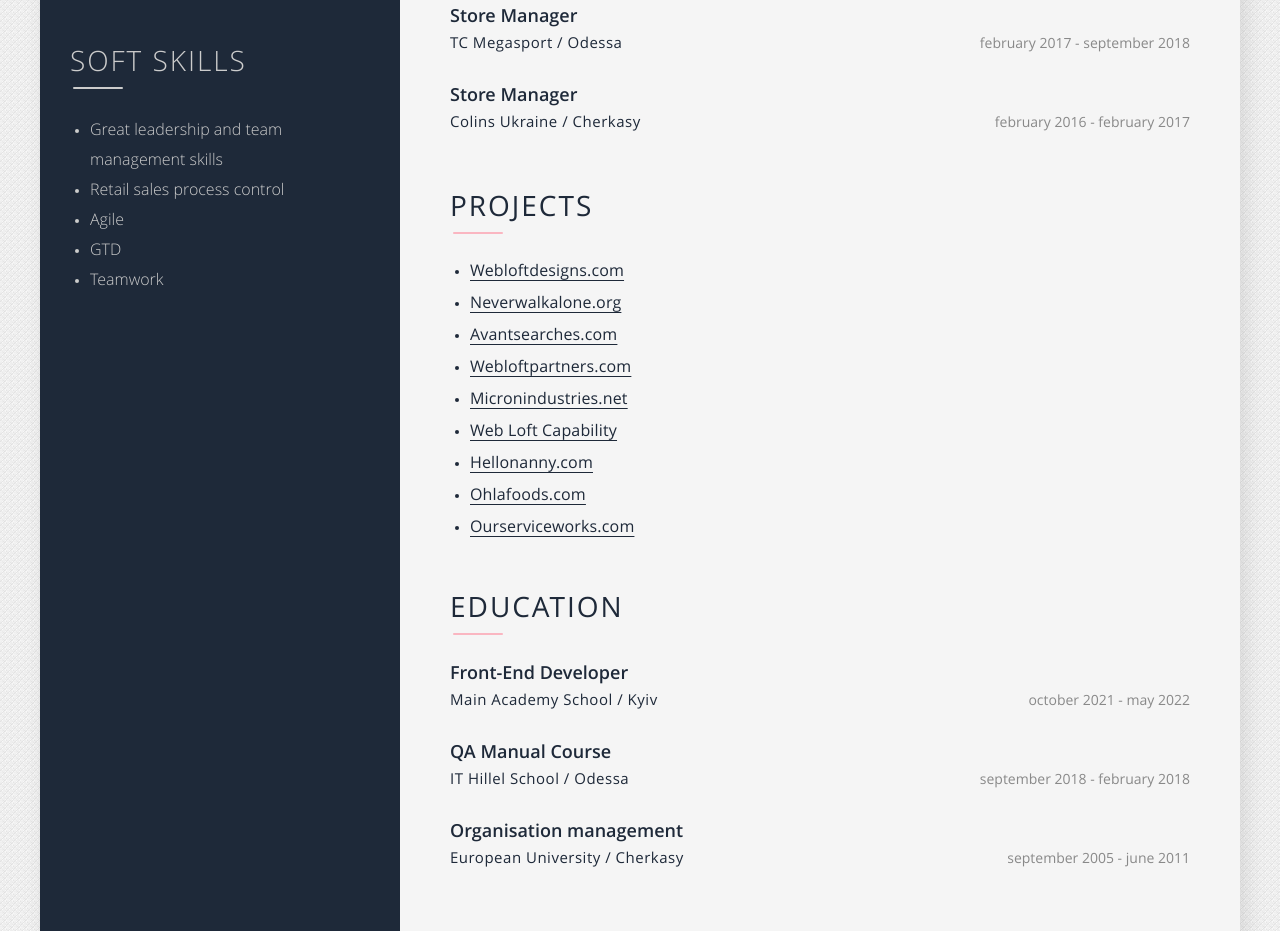
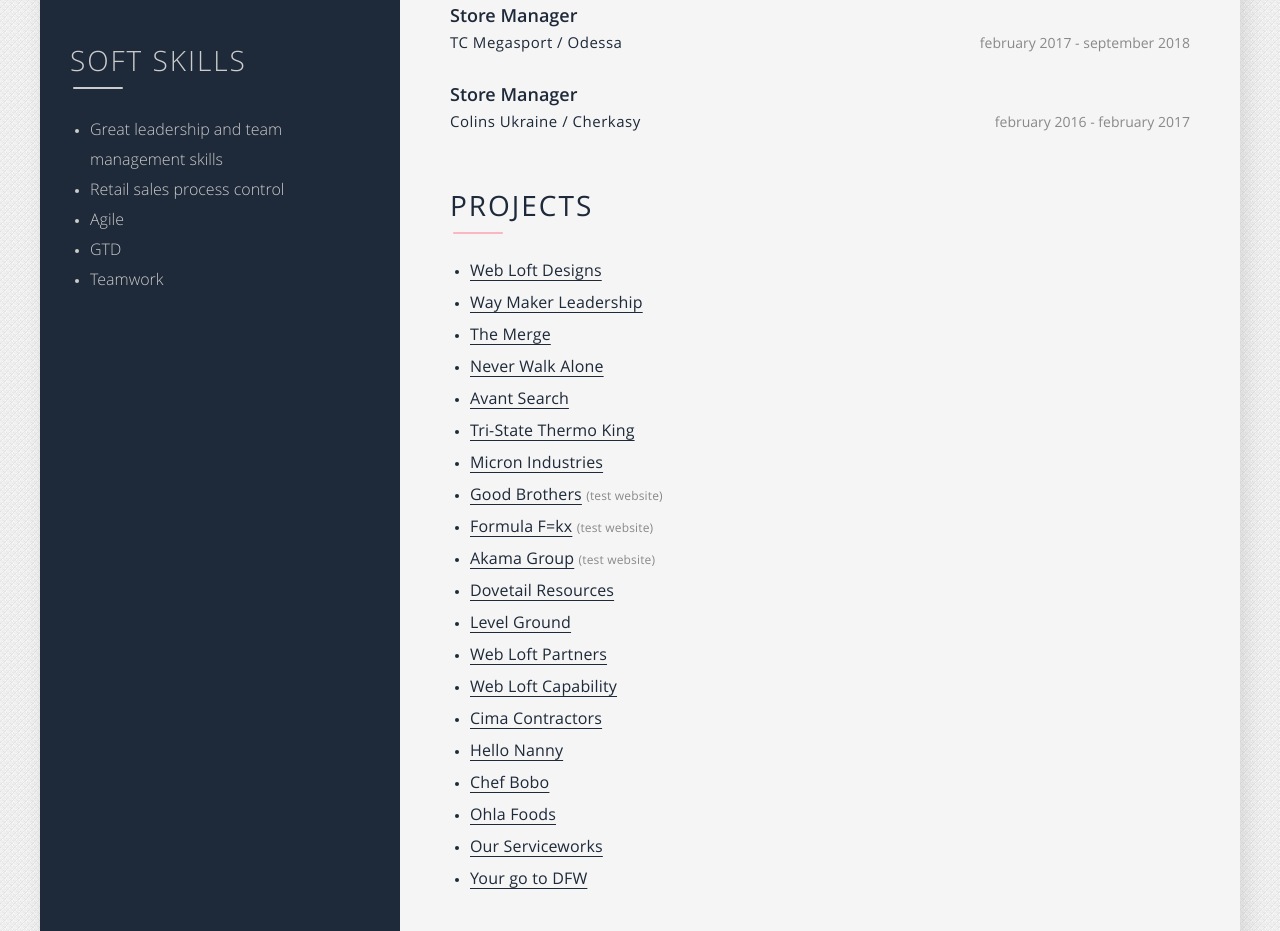
Before and after one commit to ArinaMorskaya/ArinaMorskaya.github.io, a plain HTML site: page CV/index.html in a window 1280 px wide. Shown: the part 1252-2183 px from the top of the page. Drawn offline with Linux system fonts and the light colour scheme.

Commit message:
Update index.html

```diff
--- a/CV/index.html
+++ b/CV/index.html
@@ -22,7 +22,7 @@
 					<img class="header__image" src="img/foto.jpeg" alt="">
 				</div>
 				<div class="header__description">
-					<p>Hello! I am a front-end developer with 1.5 years of commercial development experience. I can
+					<p>Hello! I am a front-end developer with 2 years of commercial development experience. I can
 						contribute to a highly collaborative work environment and find solutions to complex problems.
 						I am looking for a job in a Company that will benefit from my experience and where I can
 						continue my development.</p>
@@ -91,24 +91,26 @@
 				<div>
 					<h2 class="title">Projects</h2>
 					<ul class="content__list">
-						<li><a href="https://www.webloftdesigns.com/" class="content__link" target="_blank">Webloftdesigns.com</a>
-						</li>
-						<li><a href="https://neverwalkalone.org/" class="content__link" target="_blank">Neverwalkalone.org</a>
-						</li>
-						<li><a href="https://avantsearches.com/" class="content__link"
-						       target="_blank">Avantsearches.com</a></li>
-						<li><a href="https://webloftpartners.com/" class="content__link" target="_blank">Webloftpartners.com</a>
-						</li>
-						<li><a href="https://micronindustries.net/" class="content__link" target="_blank">Micronindustries.net</a>
-						</li>
-						<li><a href="https://wldwldcddev.wpengine.com/" class="content__link" target="_blank">Web Loft
-							Capability</a></li>
-						<li><a href="https://hellonanny.com/" class="content__link" target="_blank">Hellonanny.com</a>
-						</li>
-						<li><a href="https://ohlafoods.com/" class="content__link" target="_blank">Ohlafoods.com</a>
-						</li>
-						<li><a href="https://ourserviceworks.com/" class="content__link" target="_blank">Ourserviceworks.com</a>
-						</li>
+						<li><a href="https://www.webloftdesigns.com/" class="content__link" target="_blank">Web Loft Designs</a></li>
+						<li><a href="https://waymakerleadership.com/" class="content__link" target="_blank">Way Maker Leadership</a></li>
+						<li><a href="https://themerge.org/" class="content__link" target="_blank">The Merge</a></li>
+						<li><a href="https://neverwalkalone.org/" class="content__link" target="_blank">Never Walk Alone</a></li>
+						<li><a href="https://avantsearches.com/" class="content__link" target="_blank">Avant Search</a></li>
+						<li><a href="https://tstk.com/" class="content__link" target="_blank">Tri-State Thermo King</a></li>
+						<li><a href="https://micronindustries.net/" class="content__link" target="_blank">Micron Industries</a></li>
+						<li><a href="https://wldgbhm1dev.wpengine.com/" class="content__link" target="_blank">Good Brothers </a> <span>(test website)</span></li>
+						<li><a href="https://wldfordev.wpengine.com/" class="content__link" target="_blank">Formula F=kx </a> <span>(test website)</span></li>
+						<li><a href="https://wldagdev.wpengine.com/" class="content__link" target="_blank">Akama Group </a> <span>(test website)</span></li>
+						<li><a href="https://dovetailrp.com/" class="content__link" target="_blank">Dovetail Resources</a></li>
+						<li><a href="https://levelgroundbible.org/" class="content__link" target="_blank">Level Ground</a></li>
+						<li><a href="https://webloftpartners.com/" class="content__link" target="_blank">Web Loft Partners</a></li>
+						<li><a href="https://wldwldcddev.wpengine.com/" class="content__link" target="_blank">Web Loft Capability</a></li>
+						<li><a href="https://www.cimacontractors.com/" class="content__link" target="_blank">Cima Contractors</a></li>
+						<li><a href="https://hellonanny.com/" class="content__link" target="_blank">Hello Nanny</a></li>
+						<li><a href="https://www.chefbobo.com/" class="content__link" target="_blank">Chef Bobo</a></li>
+						<li><a href="https://ohlafoods.com/" class="content__link" target="_blank">Ohla Foods</a></li>
+						<li><a href="https://ourserviceworks.com/" class="content__link" target="_blank">Our Serviceworks</a></li>
+						<li><a href="https://yourgotodfw.com/" class="content__link" target="_blank">Your go to DFW</a></li>
 					</ul>
 				</div>
 				<div>
```
